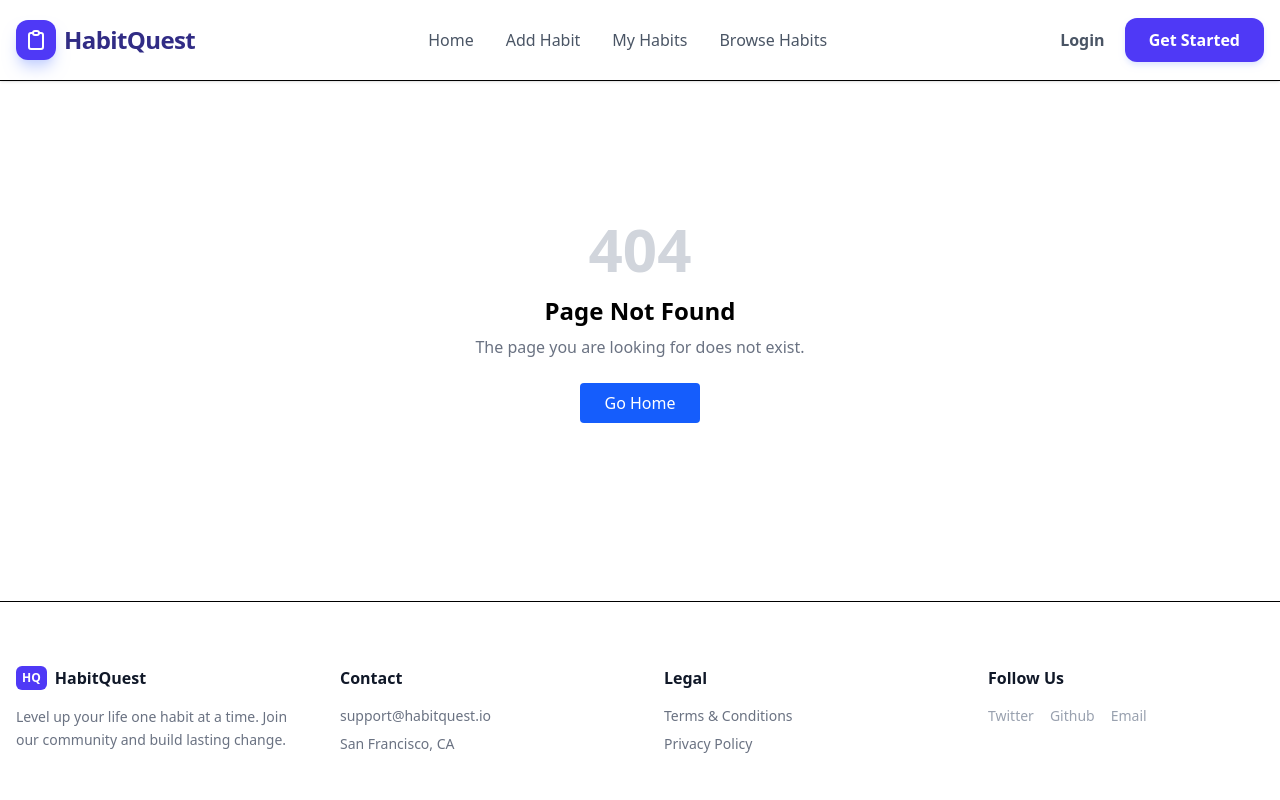
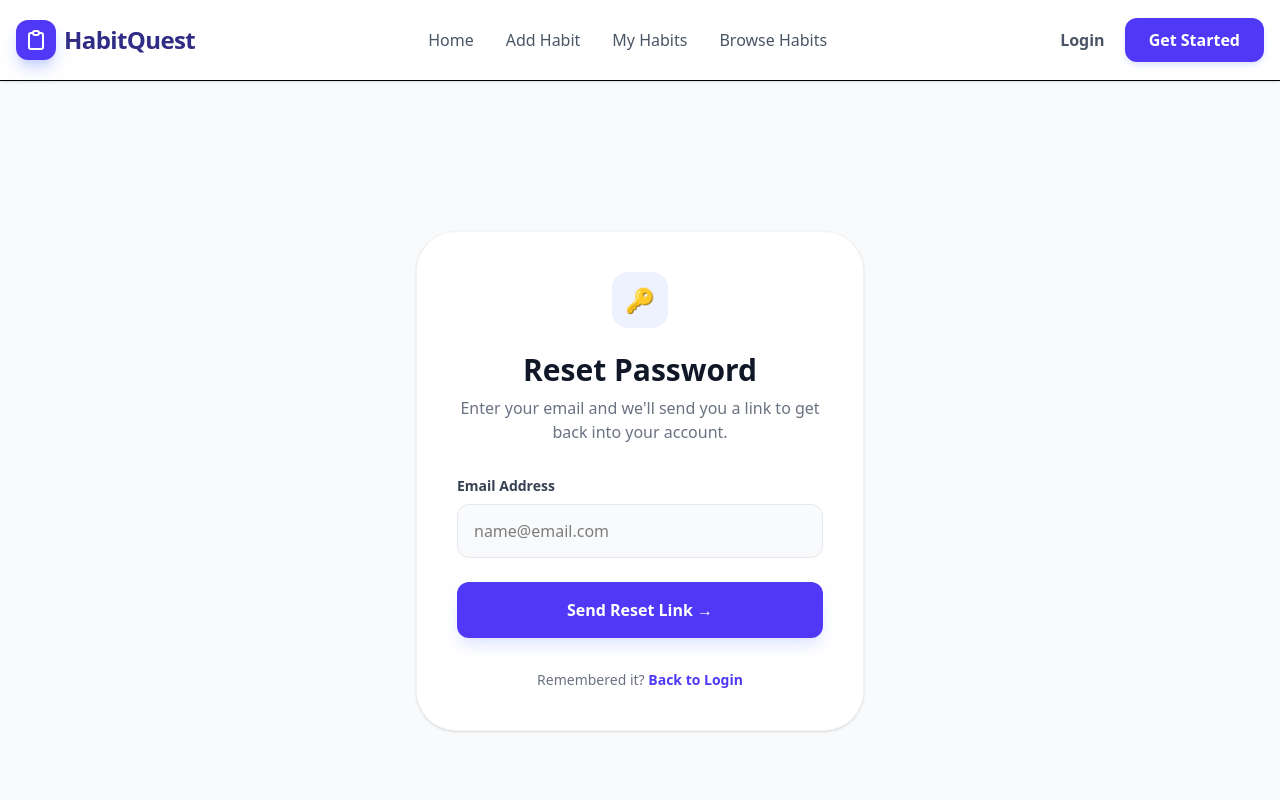
Before and after one commit to masuma01199/habit-tracker-client, a React (Vite) app: page /forgot-password in a window 1280 px wide. Shown: the top 800 px of the page. Built offline with nearby package versions, Linux system fonts and the light colour scheme; no server answers.

Commit message:
final commit

```diff
--- a/src/App.jsx
+++ b/src/App.jsx
@@ -12,6 +12,8 @@ import HabitDetails from "./pages/HabitDetails";
 import NotFound from "./pages/NotFound";
 import PrivateRoute from "./components/PrivateRoute";
 import UpdateHabit from "./pages/UpdateHabit";
+import ForgotPassword from "./pages/ForgotPassword";
+
 
 function App() {
   return (
@@ -48,7 +50,7 @@ function App() {
         />
 
         <Route path="/habits" element={<PublicHabits />} />
-
+         <Route path="/forgot-password" element={<ForgotPassword />} />
         <Route
           path="/habit/:id"
           element={
--- a/src/components/Banner.jsx
+++ b/src/components/Banner.jsx
@@ -1,11 +1,11 @@
 import { useContext } from "react";
 import { Swiper, SwiperSlide } from "swiper/react";
 import { Link } from "react-router-dom";
-import { AuthContext } from "../context/AuthProvider"; // Import your AuthContext
+import { AuthContext } from "../context/AuthProvider";
 import "swiper/css";
 
 const Banner = () => {
-  const { user } = useContext(AuthContext); // Get the user status
+  const { user } = useContext(AuthContext);
 
   const slides = [
     {
--- a/src/context/AuthProvider.jsx
+++ b/src/context/AuthProvider.jsx
@@ -6,14 +6,18 @@ import {
   GoogleAuthProvider,
   signInWithPopup,
   onAuthStateChanged,
-  updateProfile
+  updateProfile,
+  getAuth,
+  sendPasswordResetEmail
 } from "firebase/auth";
-import { auth } from "../firebase/firebase.config";
+import { app } from "../firebase/firebase.config";
 
 export const AuthContext = createContext(null);
+const auth = getAuth(app);
 const googleProvider = new GoogleAuthProvider();
 
 const AuthProvider = ({ children }) => {
+
   const [user, setUser] = useState(null);
   const [loading, setLoading] = useState(true);
 
@@ -26,7 +30,9 @@ const AuthProvider = ({ children }) => {
   const googleLogin = () => signInWithPopup(auth, googleProvider);
 
   const logOut = () => signOut(auth);
-
+  const resetPassword = (email) => {
+  return sendPasswordResetEmail(auth, email);
+};
   useEffect(() => {
     const unsubscribe = onAuthStateChanged(auth, (currentUser) => {
       setUser(currentUser);
@@ -43,6 +49,7 @@ const AuthProvider = ({ children }) => {
     googleLogin,
     logOut,
     updateProfile,
+    resetPassword,
   };
 
   return (
--- a/src/firebase/firebase.config.js
+++ b/src/firebase/firebase.config.js
@@ -13,5 +13,5 @@ const firebaseConfig = {
 };
 
 // Initialize Firebase
-const app = initializeApp(firebaseConfig);
+export const app = initializeApp(firebaseConfig);
 export const auth = getAuth(app);
--- /dev/null
+++ b/src/pages/ForgotPassword.jsx
@@ -0,0 +1,67 @@
+import { useState, useContext } from "react";
+import { AuthContext } from "../context/AuthProvider";
+import toast from "react-hot-toast";
+import { Link } from "react-router-dom";
+
+const ForgotPassword = () => {
+  const [email, setEmail] = useState("");
+  const { resetPassword } = useContext(AuthContext);
+
+  const handleReset = (e) => {
+    e.preventDefault();
+
+    if (!email) {
+      toast.error("Please enter your email address.");
+      return;
+    }
+
+    resetPassword(email)
+      .then(() => {
+        toast.success("Reset link sent! Check your inbox.");
+      })
+      .catch((error) => {
+        toast.error(error.message);
+      });
+  };
+
+  return (
+    <div className="min-h-screen bg-gray-50 flex items-center justify-center px-4">
+      <div className="max-w-md w-full bg-white rounded-[2.5rem] shadow-sm border border-gray-100 p-10 text-center">
+        <div className="w-14 h-14 bg-indigo-50 text-indigo-600 rounded-2xl flex items-center justify-center mx-auto mb-6">
+          <span className="text-2xl">🔑</span>
+        </div>
+
+        <h2 className="text-3xl font-bold text-gray-900 mb-2">Reset Password</h2>
+        <p className="text-gray-500 mb-8">Enter your email and we'll send you a link to get back into your account.</p>
+
+        <form onSubmit={handleReset} className="space-y-6 text-left">
+          <div>
+            <label className="block text-sm font-bold text-gray-700 mb-2">Email Address</label>
+            <input
+              type="email"
+              value={email}
+              onChange={(e) => setEmail(e.target.value)}
+              placeholder="name@email.com"
+              required
+              className="w-full px-4 py-3.5 bg-gray-50 border border-gray-200 rounded-xl focus:ring-2 focus:ring-indigo-500 outline-none transition-all"
+            />
+          </div>
+
+          <button
+            type="submit"
+            className="w-full bg-indigo-600 text-white py-4 rounded-xl font-bold hover:bg-indigo-700 shadow-lg shadow-indigo-100 transition-all"
+          >
+            Send Reset Link →
+          </button>
+        </form>
+
+        <p className="mt-8 text-sm text-gray-500">
+          Remembered it? <Link to="/login" className="text-indigo-600 font-bold no-underline">Back to Login</Link>
+        </p>
+      </div>
+    </div>
+  );
+};
+
+
+export default ForgotPassword;
--- a/src/pages/Login.jsx
+++ b/src/pages/Login.jsx
@@ -1,4 +1,4 @@
-import { useContext } from "react";
+import { useState, useContext } from "react";
 import { AuthContext } from "../context/AuthProvider";
 import { useNavigate, Link, useLocation } from "react-router-dom";
 import toast from "react-hot-toast";
@@ -7,6 +7,7 @@ const Login = () => {
   const { signIn, googleLogin } = useContext(AuthContext);
   const navigate = useNavigate();
   const location = useLocation();
+  const [showPassword, setShowPassword] = useState(false);
 
   const from = location.state?.from || "/";
 
@@ -64,19 +65,49 @@ const Login = () => {
 
           <div>
             <label className="block text-sm font-bold text-gray-700 mb-2">Password</label>
+            <div className="relative">
               <input
-              type="password"
+                type={showPassword ? "text" : "password"} // Dynamic type
                 name="password"
                 placeholder="••••••••"
                 required
                 className="w-full px-4 py-3.5 bg-gray-50 border border-gray-200 rounded-xl focus:ring-2 focus:ring-indigo-500 focus:bg-white outline-none transition-all"
               />
+              {/* Eye Icon Button */}
+              <button
+                type="button"
+                onClick={() => setShowPassword(!showPassword)}
+                className="absolute right-4 top-1/2 -translate-y-1/2 text-gray-400 hover:text-indigo-600 transition-colors"
+              >
+                {showPassword ? (
+                  <svg className="w-5 h-5" fill="none" stroke="currentColor" viewBox="0 0 24 24">
+                    <path strokeLinecap="round" strokeLinejoin="round" strokeWidth="2" d="M15 12a3 3 0 11-6 0 3 3 0 016 0z" />
+                    <path strokeLinecap="round" strokeLinejoin="round" strokeWidth="2" d="M2.458 12C3.732 7.943 7.523 5 12 5c4.478 0 8.268 2.943 9.542 7-1.274 4.057-5.064 7-9.542 7-4.477 0-8.268-2.943-9.542-7z" />
+                  </svg>
+                ) : (
+                  <svg className="w-5 h-5" fill="none" stroke="currentColor" viewBox="0 0 24 24">
+                    <path strokeLinecap="round" strokeLinejoin="round" strokeWidth="2" d="M13.875 18.825A10.05 10.05 0 0112 19c-4.478 0-8.268-2.943-9.543-7a9.97 9.97 0 011.563-3.029m5.858.908a3 3 0 114.243 4.243M9.878 9.878l4.242 4.242M9.88 9.88l-3.29-3.29m7.532 7.532l3.29 3.29M3 3l18 18" />
+                  </svg>
+                )}
+              </button>
+            </div>
           </div>
 
           <button type="submit" className="w-full bg-indigo-600 text-white py-4 rounded-xl font-bold text-lg hover:bg-indigo-700 transition-all shadow-lg shadow-indigo-100">
             Sign In
           </button>
         </form>
+
+
+        <div className="flex justify-end mt-1">
+          <Link
+            to="/forgot-password"
+            className="text-xs font-bold text-indigo-600 hover:text-indigo-700 no-underline"
+          >
+            Forgot Password?
+          </Link>
+        </div>
+
 
         <div className="relative my-8">
           <div className="absolute inset-0 flex items-center"><span className="w-full border-t border-gray-100"></span></div>
--- a/src/pages/Register.jsx
+++ b/src/pages/Register.jsx
@@ -1,4 +1,4 @@
-import { useContext } from "react";
+import { useState, useContext } from "react";
 import { AuthContext } from "../context/AuthProvider";
 import { useNavigate, Link } from "react-router-dom";
 import toast from "react-hot-toast";
@@ -6,6 +6,7 @@ import toast from "react-hot-toast";
 const Register = () => {
   const { createUser, googleLogin, updateProfile } = useContext(AuthContext);
   const navigate = useNavigate();
+  const [showPassword, setShowPassword] = useState(false);
 
   const handleRegister = async (e) => {
     e.preventDefault();
@@ -70,8 +71,23 @@ const Register = () => {
           </div>
           <div>
             <label className="block text-sm font-bold text-gray-700 mb-1.5">Password</label>
-            <input name="password" type="password" placeholder="••••••••" required className="w-full px-4 py-3 bg-gray-50 border border-gray-200 rounded-xl focus:ring-2 focus:ring-indigo-500 outline-none transition-all" />
-            <p className="text-[10px] text-gray-400 mt-1 px-1">Min 6 chars, at least one uppercase and one lowercase letter.</p>
+            <div className="relative">
+              <input
+                name="password"
+                type={showPassword ? "text" : "password"}
+                placeholder="••••••••"
+                required
+                className="w-full px-4 py-3 bg-gray-50 border border-gray-200 rounded-xl focus:ring-2 focus:ring-indigo-500 outline-none transition-all"
+              />
+              <button
+                type="button"
+                onClick={() => setShowPassword(!showPassword)}
+                className="absolute right-4 top-1/2 -translate-y-1/2 text-gray-400"
+              >
+                {showPassword ? "👁️" : "🙈"}
+              </button>
+            </div>
+            <p className="text-[10px] text-gray-400 mt-1 px-1">Min 6 chars, uppercase & lowercase.</p>
           </div>
 
           <button type="submit" className="w-full bg-indigo-600 text-white py-4 rounded-xl font-bold text-lg hover:bg-indigo-700 transition-all shadow-lg shadow-indigo-100 mt-4">
@@ -80,10 +96,10 @@ const Register = () => {
         </form>
 
         <div className="mt-8">
-            <button onClick={handleGoogleRegister} className="w-full flex items-center justify-center gap-3 border border-gray-200 py-3.5 rounded-xl font-bold text-gray-700 hover:bg-gray-50 transition-all">
+          <button onClick={handleGoogleRegister} className="w-full flex items-center justify-center gap-3 border border-gray-200 py-3.5 rounded-xl font-bold text-gray-700 hover:bg-gray-50 transition-all">
 
-                Continue with Google
-            </button>
+            Continue with Google
+          </button>
         </div>
 
         <p className="mt-8 text-gray-500 font-medium">
```
Lines whose indentation alone changed are shown as unchanged.
